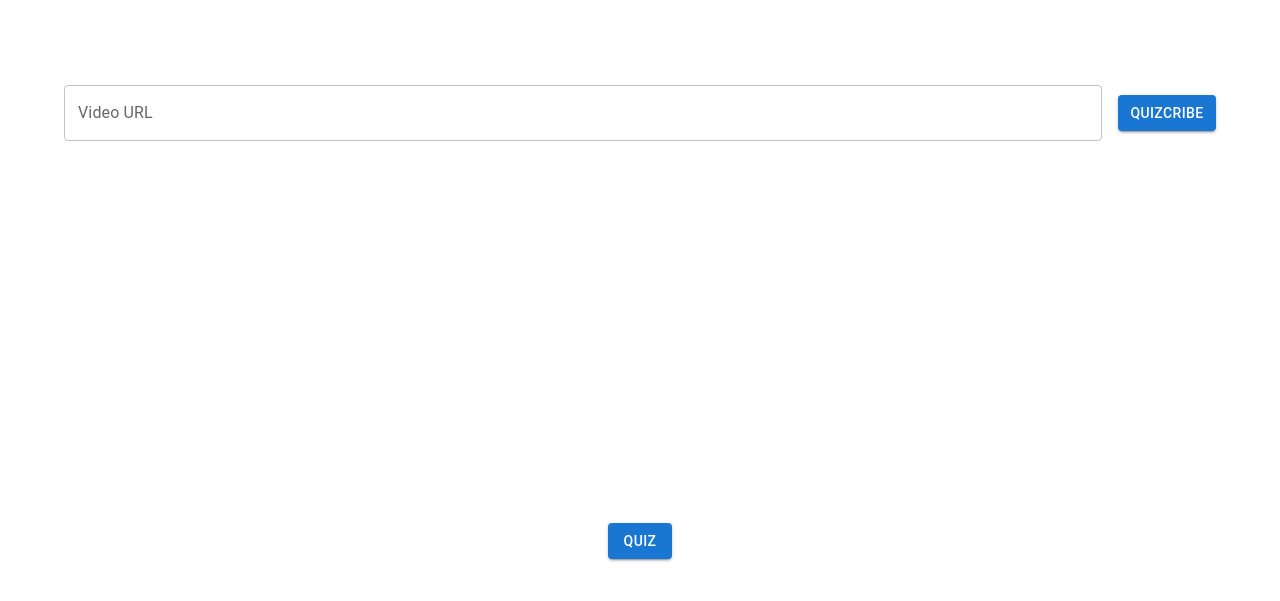
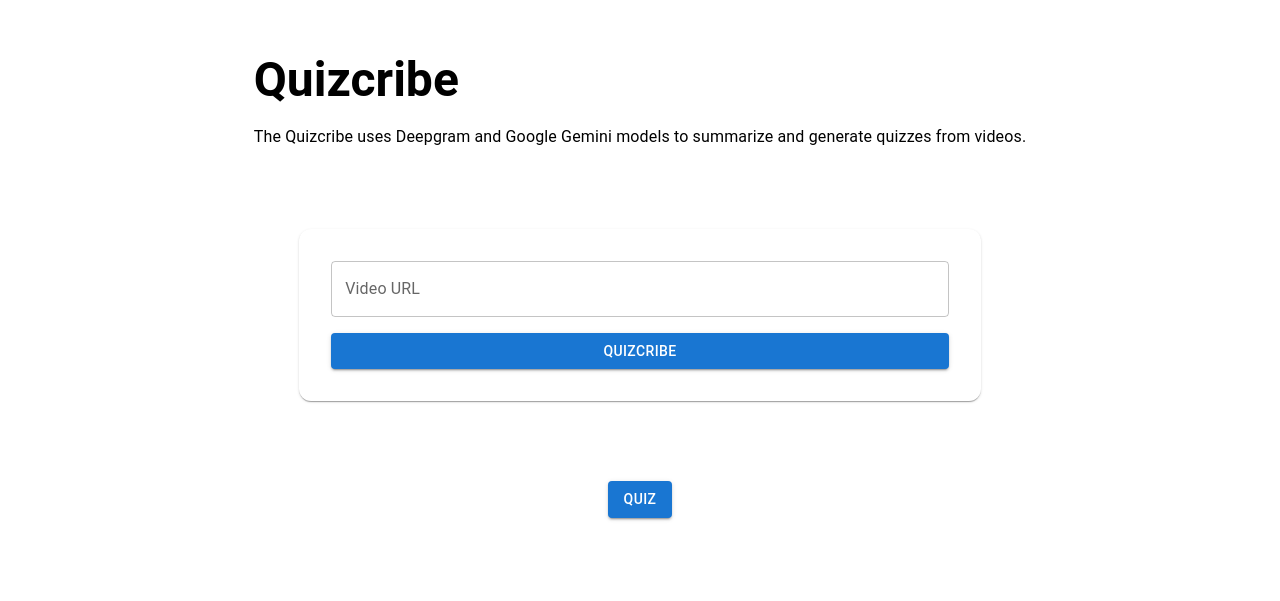
Before and after one commit to notrichardpeng/Quizcribe, a Next.js app in the folder calhacksmryz/: page / in a window 1280 px wide. Shown: the part 115-716 px from the top of the page. Built offline with nearby package versions, Linux system fonts and the light colour scheme.

Commit message:
update: homepage

```diff
--- a/calhacksmryz/app/page.js
+++ b/calhacksmryz/app/page.js
@@ -34,8 +34,43 @@ export default function Home() {
 
   return (
     <>
-      <Container maxWidth="lg" sx={{ mt: 5 }}>
-        <Box sx={{ mt: '25vh', display: 'flex', alignItems: 'center', gap: 2 }}>
+      <Container
+        maxWidth="lg"
+        sx={{
+          minHeight: '100vh',
+          display: 'flex',
+          flexDirection: 'column',
+          justifyContent: 'center',
+          alignItems: 'center',
+          overflow: 'hidden',
+          py: 10,
+          px: { xs: 2, md: 4 },
+        }}
+      >
+        {/* Header */}
+        <Box component="header">
+          <Typography variant="h3" component="h1" fontWeight="bold">
+            Quizcribe
+          </Typography>
+          <Typography variant="body1" sx={{ mt: 2 }}>
+            The Quizcribe uses Deepgram and Google Gemini models to summarize and generate quizzes from videos.
+          </Typography>
+        </Box>
+
+        <Box
+          component="form"
+          onSubmit={handleSubmit}
+          sx={{
+            mt: 10,
+            display: 'grid',
+            gap: 2,
+            p: 4,
+            backgroundColor: 'background.paper',
+            borderRadius: '12px',
+            width: { xs: '100%', md: '60%' },
+            boxShadow: 1
+          }}
+        >
           <TextField
             label="Video URL"
             variant="outlined"
@@ -57,11 +92,11 @@ export default function Home() {
           </Box>
         )}
 
-      <Box sx={{ height: '100vh', display: 'flex', justifyContent: 'center', alignItems: 'center' }}>
-        <Button variant="contained" href='quiz'>
-          Quiz
-        </Button>
-      </Box>
+        <Box sx={{ mt: 10, display: 'flex', justifyContent: 'center', alignItems: 'center' }}>
+          <Button variant="contained" href='quiz'>
+            Quiz
+          </Button>
+        </Box>
 
       </Container>
     </>
```
